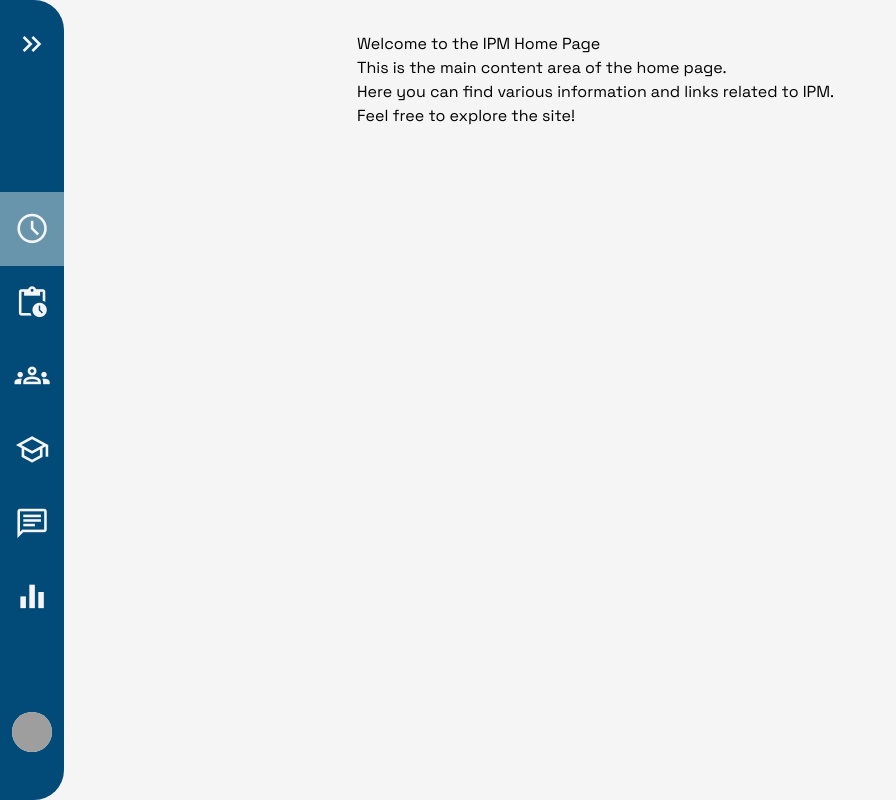
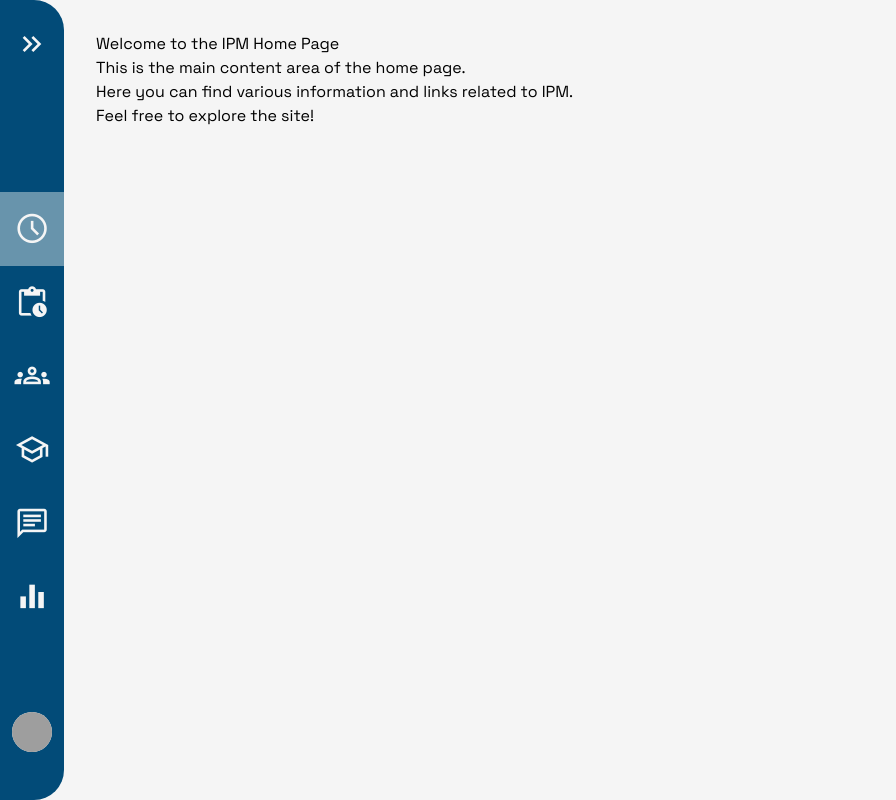
Before and after one commit to Afonso-santos/Timely_IPM, a Vue app in the folder IPM/: page / in a window 1280 px wide. Shown: the whole page, without its empty margins (0-896 px from the left). Built offline with nearby package versions, Linux system fonts and the light colour scheme; grey boxes are pictures that could not be loaded; a web font is replaced by a local one.

Commit message:
fix: sidebar behavior

```diff
--- a/IPM/src/App.vue
+++ b/IPM/src/App.vue
@@ -27,6 +27,7 @@
 
 body {
     background: var(--light);
+    overscroll-behavior: none;
     user-select: none;
 }
 
@@ -40,7 +41,7 @@ button {
 
 .app {
     display: flex;
-    margin-left: var(--sidebar-width);
+
 }
 
 .app main {
@@ -49,14 +50,11 @@ button {
 }
 
 .sidebar {
-    position: fixed;
-    top: 0;
-    left: 0;
-    width: var(--sidebar-width);
+    width: var(--sidebar-with);
     height: 100vh;
     overflow: hidden;
-    background-color: var(--primary);
-    z-index: 1000;
+    position: sticky;
+    top: 0;
 }
 
 @media (max-width: 768px) { /* Adjust padding for smaller screens */
```
